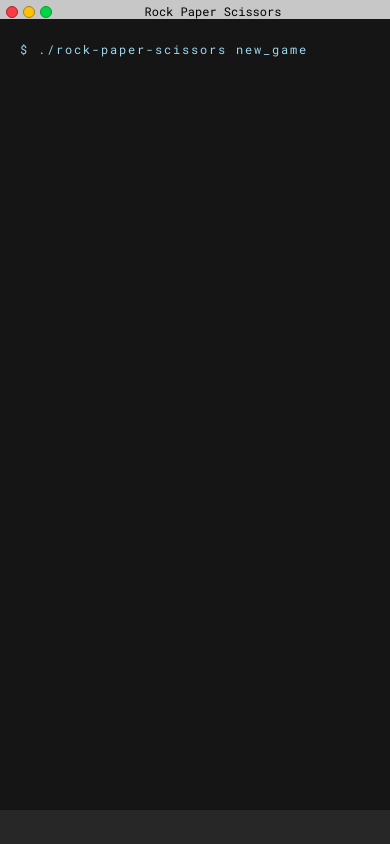
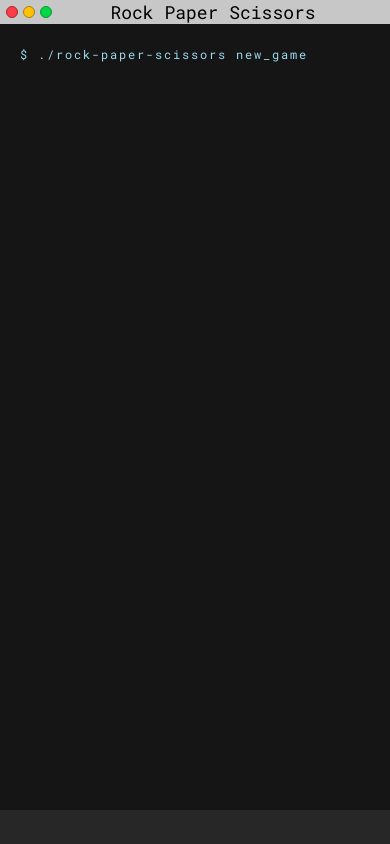
Before and after one commit to tadjik1/rock-paper-scissors, a website with bundled scripts: page index.html in a window 390 px wide. Built offline with nearby package versions, Linux system fonts and the light colour scheme.

Commit message:
increase title fron

```diff
--- a/css/styles.css
+++ b/css/styles.css
@@ -195,6 +195,10 @@ only screen and (min-device-width : 320px) and (max-device-width : 1024px) {
     border-radius: 0;
   }
 
+  .title {
+    font-size: 1.5em;
+  }
+
   .screen-container {
     height: 100%;
   }
```
